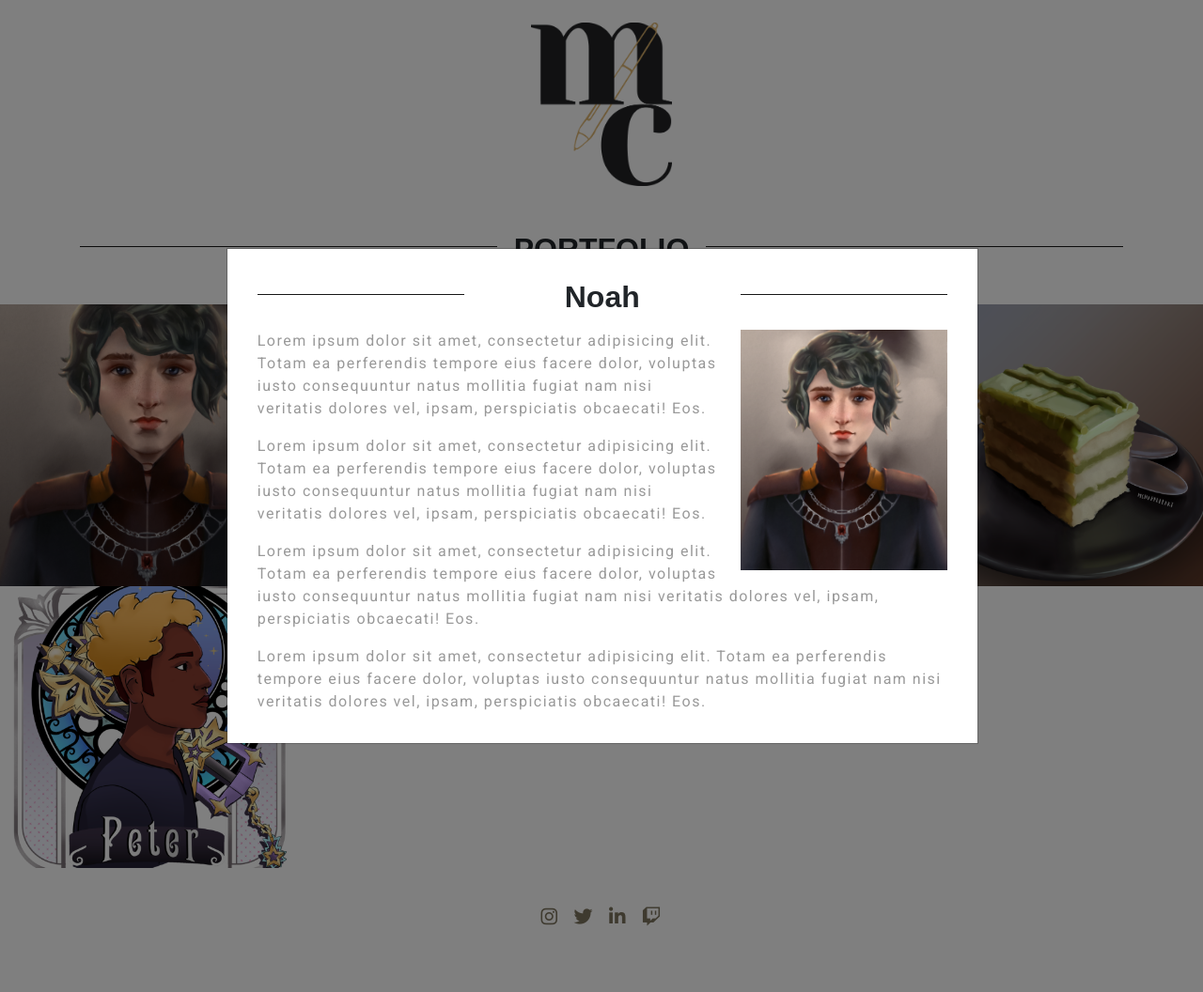
After one commit to mchappellart/mchappellart.github.io, a PHP site: page /communiteer.html in a window 1280 px wide, after a click on "NOAH". The commit adds this page. Shown: the whole page at 94% size. Run offline with PHP 8.4, Linux system fonts and the light colour scheme; some libraries are stand-ins or nearby versions; some web fonts are replaced.

Commit message:
Added Communiteer Page and Modals
Created a portfolio page for communiteer and modals to the pieces.

```diff
--- /dev/null
+++ b/communiteer.html
@@ -0,0 +1,164 @@
+<!DOCTYPE html>
+<html lang="en" dir="ltr">
+  <head>
+    <meta charset="utf-8">
+    <!-- Required meta tags -->
+    <meta charset="utf-8">
+    <meta name="viewport" content="width=device-width, initial-scale=1, shrink-to-fit=no">
+    <script src="https://kit.fontawesome.com/6bf4230311.js"></script>
+    <!-- Bootstrap CSS -->
+    <link rel="stylesheet" href="https://stackpath.bootstrapcdn.com/bootstrap/4.3.1/css/bootstrap.min.css" integrity="sha384-ggOyR0iXCbMQv3Xipma34MD+dH/1fQ784/j6cY/iJTQUOhcWr7x9JvoRxT2MZw1T" crossorigin="anonymous">
+    <link rel="stylesheet" type="text/css" href="./slick/slick.css">
+    <link rel="stylesheet" type="text/css" href="./slick/slick-theme.css">
+    <link rel="stylesheet" href="./style.css">
+
+    <title>Madeleine Chappell's Portfolio Website | Graphic Designer & Artist</title>
+
+
+  </head>
+  <body>
+
+    <!-- header -->
+    <div class="container mb-3 mt-4">
+        <div class="row mb-5">
+            <div class="col">
+                <img src="./img/logo.png" class="mx-auto d-block " width="150">
+            </div>
+        </div>
+        <div class="row">
+            <div class="col text-center">
+                <h2>PORTFOLIO</h2>
+            </div>
+        </div>
+    </div>
+    <!-- Portfolio Modals -->
+    <div class="modal fade" id="Noah">
+	    <div class="modal-dialog modal-lg">
+		    <div class="modal-content">
+          <h2 class="text-center">Noah</h2>
+          <a href="./img/LukPaper.png" target="_blank"><img class="img-fluid ml-4 float-right" src="./img/LukPaper.png"></a>
+          <p>Lorem ipsum dolor sit amet, consectetur adipisicing elit. Totam ea perferendis tempore eius facere dolor, voluptas iusto consequuntur natus mollitia fugiat nam nisi veritatis dolores vel, ipsam, perspiciatis obcaecati! Eos.</p>
+          <p>Lorem ipsum dolor sit amet, consectetur adipisicing elit. Totam ea perferendis tempore eius facere dolor, voluptas iusto consequuntur natus mollitia fugiat nam nisi veritatis dolores vel, ipsam, perspiciatis obcaecati! Eos.</p>
+          <p>Lorem ipsum dolor sit amet, consectetur adipisicing elit. Totam ea perferendis tempore eius facere dolor, voluptas iusto consequuntur natus mollitia fugiat nam nisi veritatis dolores vel, ipsam, perspiciatis obcaecati! Eos.</p>
+          <p>Lorem ipsum dolor sit amet, consectetur adipisicing elit. Totam ea perferendis tempore eius facere dolor, voluptas iusto consequuntur natus mollitia fugiat nam nisi veritatis dolores vel, ipsam, perspiciatis obcaecati! Eos.</p>
+        </div>
+      </div>
+    </div>
+    <div class="modal fade" id="Chocolate-Donut">
+	    <div class="modal-dialog modal-lg">
+		    <div class="modal-content">
+          <h2 class="text-center">Chocolate Donut</h2>
+          <a href="./img/donut_MC.png" target="_blank"><img class="img-fluid ml-4 float-right" src="./img/donut_MC.png"></a>
+          <p>Lorem ipsum dolor sit amet, consectetur adipisicing elit. Totam ea perferendis tempore eius facere dolor, voluptas iusto consequuntur natus mollitia fugiat nam nisi veritatis dolores vel, ipsam, perspiciatis obcaecati! Eos.</p>
+          <p>Lorem ipsum dolor sit amet, consectetur adipisicing elit. Totam ea perferendis tempore eius facere dolor, voluptas iusto consequuntur natus mollitia fugiat nam nisi veritatis dolores vel, ipsam, perspiciatis obcaecati! Eos.</p>
+          <p>Lorem ipsum dolor sit amet, consectetur adipisicing elit. Totam ea perferendis tempore eius facere dolor, voluptas iusto consequuntur natus mollitia fugiat nam nisi veritatis dolores vel, ipsam, perspiciatis obcaecati! Eos.</p>
+          <p>Lorem ipsum dolor sit amet, consectetur adipisicing elit. Totam ea perferendis tempore eius facere dolor, voluptas iusto consequuntur natus mollitia fugiat nam nisi veritatis dolores vel, ipsam, perspiciatis obcaecati! Eos.</p>
+        </div>
+      </div>
+    </div>
+    <div class="modal fade" id="Zelda-Spellman">
+	    <div class="modal-dialog modal-lg">
+		    <div class="modal-content">
+          <h2 class="text-center">Zelda Spellman</h2>
+          <a href="./img/mc_zelda.png" target="_blank"><img class="img-fluid ml-4 float-right" src="./img/mc_zelda.png"></a>
+          <p>Lorem ipsum dolor sit amet, consectetur adipisicing elit. Totam ea perferendis tempore eius facere dolor, voluptas iusto consequuntur natus mollitia fugiat nam nisi veritatis dolores vel, ipsam, perspiciatis obcaecati! Eos.</p>
+          <p>Lorem ipsum dolor sit amet, consectetur adipisicing elit. Totam ea perferendis tempore eius facere dolor, voluptas iusto consequuntur natus mollitia fugiat nam nisi veritatis dolores vel, ipsam, perspiciatis obcaecati! Eos.</p>
+          <p>Lorem ipsum dolor sit amet, consectetur adipisicing elit. Totam ea perferendis tempore eius facere dolor, voluptas iusto consequuntur natus mollitia fugiat nam nisi veritatis dolores vel, ipsam, perspiciatis obcaecati! Eos.</p>
+          <p>Lorem ipsum dolor sit amet, consectetur adipisicing elit. Totam ea perferendis tempore eius facere dolor, voluptas iusto consequuntur natus mollitia fugiat nam nisi veritatis dolores vel, ipsam, perspiciatis obcaecati! Eos.</p>
+        </div>
+      </div>
+    </div>
+    <div class="modal fade" id="Matcha-Cake">
+	    <div class="modal-dialog modal-lg">
+		    <div class="modal-content">
+          <h2 class="text-center">Matcha Cake</h2>
+          <a href="./img/wk8_ mc_cake.png" target="_blank"><img class="img-fluid ml-4 float-right" src="./img/wk8_ mc_cake.png"></a>
+          <p>Lorem ipsum dolor sit amet, consectetur adipisicing elit. Totam ea perferendis tempore eius facere dolor, voluptas iusto consequuntur natus mollitia fugiat nam nisi veritatis dolores vel, ipsam, perspiciatis obcaecati! Eos.</p>
+          <p>Lorem ipsum dolor sit amet, consectetur adipisicing elit. Totam ea perferendis tempore eius facere dolor, voluptas iusto consequuntur natus mollitia fugiat nam nisi veritatis dolores vel, ipsam, perspiciatis obcaecati! Eos.</p>
+          <p>Lorem ipsum dolor sit amet, consectetur adipisicing elit. Totam ea perferendis tempore eius facere dolor, voluptas iusto consequuntur natus mollitia fugiat nam nisi veritatis dolores vel, ipsam, perspiciatis obcaecati! Eos.</p>
+          <p>Lorem ipsum dolor sit amet, consectetur adipisicing elit. Totam ea perferendis tempore eius facere dolor, voluptas iusto consequuntur natus mollitia fugiat nam nisi veritatis dolores vel, ipsam, perspiciatis obcaecati! Eos.</p>
+        </div>
+      </div>
+    </div>
+    <div class="modal fade" id="Kreisstopher">
+	    <div class="modal-dialog modal-lg">
+		    <div class="modal-content">
+          <h2 class="text-center">Kreisstopher</h2>
+          <a href="./img/Peter.png" target="_blank"><img class="img-fluid ml-4 float-right" src="./img/Peter.png"></a>
+          <p>Lorem ipsum dolor sit amet, consectetur adipisicing elit. Totam ea perferendis tempore eius facere dolor, voluptas iusto consequuntur natus mollitia fugiat nam nisi veritatis dolores vel, ipsam, perspiciatis obcaecati! Eos.</p>
+          <p>Lorem ipsum dolor sit amet, consectetur adipisicing elit. Totam ea perferendis tempore eius facere dolor, voluptas iusto consequuntur natus mollitia fugiat nam nisi veritatis dolores vel, ipsam, perspiciatis obcaecati! Eos.</p>
+          <p>Lorem ipsum dolor sit amet, consectetur adipisicing elit. Totam ea perferendis tempore eius facere dolor, voluptas iusto consequuntur natus mollitia fugiat nam nisi veritatis dolores vel, ipsam, perspiciatis obcaecati! Eos.</p>
+          <p>Lorem ipsum dolor sit amet, consectetur adipisicing elit. Totam ea perferendis tempore eius facere dolor, voluptas iusto consequuntur natus mollitia fugiat nam nisi veritatis dolores vel, ipsam, perspiciatis obcaecati! Eos.</p>
+        </div>
+      </div>
+    </div>
+    <!-- Carousel -->
+    <div class="container-fluid py-3 portfolio-pieces">
+      <div class="row">
+              <a data-toggle="modal" href="#Noah" class="col-md-3 col-6 px-0">
+                  <img class="img-fluid" src="./img/LukPaper.png">
+                  <div class="over d-flex align-items-center justify-content-center" tabindex="0">
+                      <p class="px-4">Noah</p>
+                  </div>
+              </a>
+              <a data-toggle="modal" href="#Chocolate-Donut" class="col-md-3 col-6 px-0">
+                  <img class="img-fluid" src="./img/donut_MC.png">
+                  <div class="over d-flex align-items-center justify-content-center" tabindex="0">
+                      <p class="px-4">Chocolate Donut</p>
+                  </div>
+              </a>
+              <a data-toggle="modal" href="#Zelda-Spellman" class="col-md-3 col-6 px-0">
+                  <img class="img-fluid" src="./img/mc_zelda.png">
+                  <div class="over d-flex align-items-center justify-content-center" tabindex="0">
+                      <p class="px-4">Zelda Spellman</p>
+                  </div>
+              </a>
+              <a data-toggle="modal" href="#Matcha-Cake"  class="col-md-3 col-6 px-0">
+                  <img class="img-fluid" src="./img/wk8_ mc_cake.png">
+                  <div class="over d-flex align-items-center justify-content-center" tabindex="0">
+                      <p class="px-4">Matcha Cake</p>
+                  </div>
+              </a>
+              <!-- <a data-toggle="modal" href="#Photo-Study" class="col-md-3 col-6 px-0">
+                  <img class="img-fluid" src="./img/colour_LifePainting_mc.png">
+                  <div class="over d-flex align-items-center justify-content-center" tabindex="0">
+                      <p class="px-4">Photo Study</p>
+                  </div>
+              </a> -->
+              <a data-toggle="modal" href="#Kreisstopher" class="col-md-3 col-6 px-0">
+                  <img class="img-fluid" src="./img/Peter.png">
+                  <div class="over d-flex align-items-center justify-content-center" tabindex="0">
+                      <p class="px-4">Kreisstopher</p>
+                  </div>
+              </a>
+      </div>
+    </div>
+    <div class="container my-4">
+        <div class="row">
+            <div class="col text-center social">
+                <h5><a href="https://www.instagram.com/mchappellart/" target="_blank"><i class="fab fa-instagram mx-2"></i></a><a href="https://twitter.com/mchappellart" target="_blank"><i class="fab fa-twitter mx-2"></i></a><a href="https://www.linkedin.com/in/madeleine-chappell/" target="_blank"><i class="fab fa-linkedin-in mx-2"></i></a><a href="http://twitch.tv/notguilcup" target="_blank"><i class="fab fa-twitch mx-2"></i></a></h5>
+            </div>
+        </div>
+    </div>
+    <!-- End Content -->
+    <!-- Optional JavaScript -->
+    <!-- jQuery first, then Popper.js, then Bootstrap JS -->
+    <script src="https://code.jquery.com/jquery-3.3.1.slim.min.js" integrity="sha384-q8i/X+965DzO0rT7abK41JStQIAqVgRVzpbzo5smXKp4YfRvH+8abtTE1Pi6jizo" crossorigin="anonymous"></script>
+    <script src="https://cdnjs.cloudflare.com/ajax/libs/popper.js/1.14.7/umd/popper.min.js" integrity="sha384-UO2eT0CpHqdSJQ6hJty5KVphtPhzWj9WO1clHTMGa3JDZwrnQq4sF86dIHNDz0W1" crossorigin="anonymous"></script>
+    <script src="https://stackpath.bootstrapcdn.com/bootstrap/4.3.1/js/bootstrap.min.js" integrity="sha384-JjSmVgyd0p3pXB1rRibZUAYoIIy6OrQ6VrjIEaFf/nJGzIxFDsf4x0xIM+B07jRM" crossorigin="anonymous"></script>
+    <script src="./slick/slick.min.js" type="text/javascript"></script>
+    <script>
+    $('.variable-width').slick({
+      dots: false,
+      infinite: true,
+      speed: 300,
+      autoplay: true,
+      autoplaySpeed: 10000,
+      arrows: false,
+      slidesToShow: 5,
+      centerMode: true,
+      variableWidth: true
+    });
+    </script>
+  </body>
+</html>
--- a/style.css
+++ b/style.css
@@ -145,4 +145,71 @@ p {
   opacity: 1;
 }
 
+.modal-content {
+  padding: 2em;
+  position: relative;
+  display: block;
+  border-radius: 0px;
+  min-height: 400px;
+}
+.modal-content img {
+  height: auto;
+  width: 220px;
+}
+.modal-content h2 {
+  margin: 0 0 0.5em 0 !important;
+}
+.modal-content h2::before {
+  content: "";
+  display: inline-block;
+  height: 1px;
+  background: #161616;
+  width: 30%;
+  float: left;
+  margin-top: 16px;
+}
+.modal-content h2::after {
+  content: "";
+  display: inline-block;
+  height: 1px;
+  background: #161616;
+  width: 30%;
+  float: right;
+  margin-top: 16px;
+}
+.modal-content h3 {
+  font-size: 1.2em;
+}
+.modal-content p:last-of-type {
+  margin-bottom: 0 !important;
+}
+
+.modal {
+  text-align: center;
+  padding: 0 !important;
+}
+.modal button {
+  background: none;
+  font-weight: normal;
+  border: 0;
+  float: right;
+  position: absolute;
+  top: 0;
+  right: 2px;
+  cursor: pointer;
+}
+.modal:before {
+  content: "";
+  display: inline-block;
+  height: 100%;
+  vertical-align: middle;
+  margin-right: -4px;
+}
+
+.modal-dialog {
+  display: inline-block;
+  text-align: left;
+  vertical-align: middle;
+}
+
 /*# sourceMappingURL=style.css.map */
--- a/style.scss
+++ b/style.scss
@@ -156,3 +156,75 @@ p {
                 }
             }
 }
+
+.modal-content {
+    padding: 2em;
+    position: relative;
+    display: block;
+    border-radius: 0px;
+    min-height: 400px;
+    img {
+        height: auto;
+        width: 220px;
+    }
+
+    h2 {
+        margin: 0 0 0.5em 0 !important;
+        &::before {
+            content: '';
+            display: inline-block;
+            height: 1px;
+            background: $black;
+            width: 30%;
+            float: left;
+            margin-top: 16px;
+        }
+        &::after {
+            content: '';
+            display: inline-block;
+            height: 1px;
+            background: $black;
+            width: 30%;
+            float: right;
+            margin-top: 16px;
+        }
+    }
+
+    h3 {
+        font-size: 1.2em;
+    }
+
+    p:last-of-type {
+        margin-bottom: 0 !important;
+    }
+}
+
+.modal {
+    text-align: center;
+    padding: 0 !important;
+
+    button {
+        background: none;
+        font-weight: normal;
+        border: 0;
+        float: right;
+        position: absolute;
+        top: 0;
+        right: 2px;
+        cursor: pointer;
+    }
+
+    &:before {
+        content: '';
+        display: inline-block;
+        height: 100%;
+        vertical-align: middle;
+        margin-right: -4px;
+    }
+}
+
+.modal-dialog {
+    display: inline-block;
+    text-align: left;
+    vertical-align: middle;
+}
```
Also changed, not shown: 1 other file.
